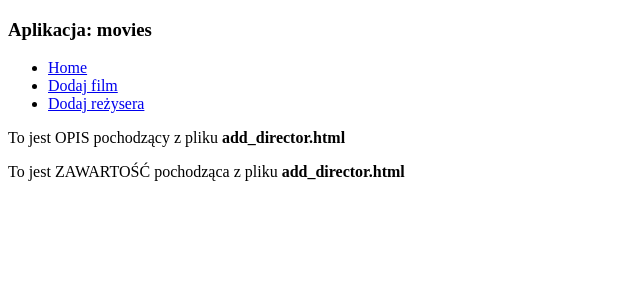
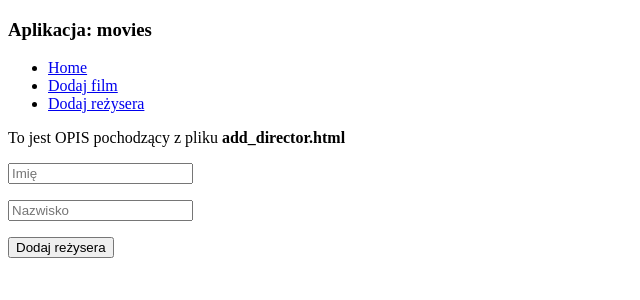
Before and after one commit to zielony0502/bookshelfw41, a Django app: page /add_director/ in a window 1280 px wide. Shown: the top 300 px of the page, without its empty margins (0-640 px from the left). Run offline with Django 5.2, Linux system fonts and the light colour scheme.

Commit message:
dodawanie rezyserow

```diff
--- a/movies/templates/movies/add_director.html
+++ b/movies/templates/movies/add_director.html
@@ -5,5 +5,12 @@
 {% endblock %}
 
 {% block zawartosc %}
-    <p>To jest ZAWARTOŚĆ pochodząca z pliku <b>add_director.html</b></p>
+    <div>
+        <form method="POST">
+            {% csrf_token %}
+            <p><input type="text" name="first_name" placeholder="Imię"></p>
+            <p><input type="text" name="last_name" placeholder="Nazwisko"></p>
+            <p><input type="submit" value="Dodaj reżysera"></p>
+        </form>
+    </div>
 {% endblock %}
--- a/movies/views.py
+++ b/movies/views.py
@@ -1,5 +1,9 @@
+from django.http import HttpResponseRedirect
 from django.shortcuts import render
+from django.urls import reverse
 from django.views import View
+
+from movies.models import Director
 
 
 class AddMovieView(View):
@@ -10,3 +14,9 @@ class AddMovieView(View):
 class AddDirectorView(View):
     def get(self, request):
         return render(request, 'movies/add_director.html')
+
+    def post(self, request):
+        first_name = request.POST['first_name']
+        last_name = request.POST['last_name']
+        Director.objects.create(first_name=first_name, last_name=last_name)
+        return HttpResponseRedirect(reverse('dodaj_rezysera'))
```
Also changed, not shown: movies/migrations/0001_initial.py (added), 1 other file.
